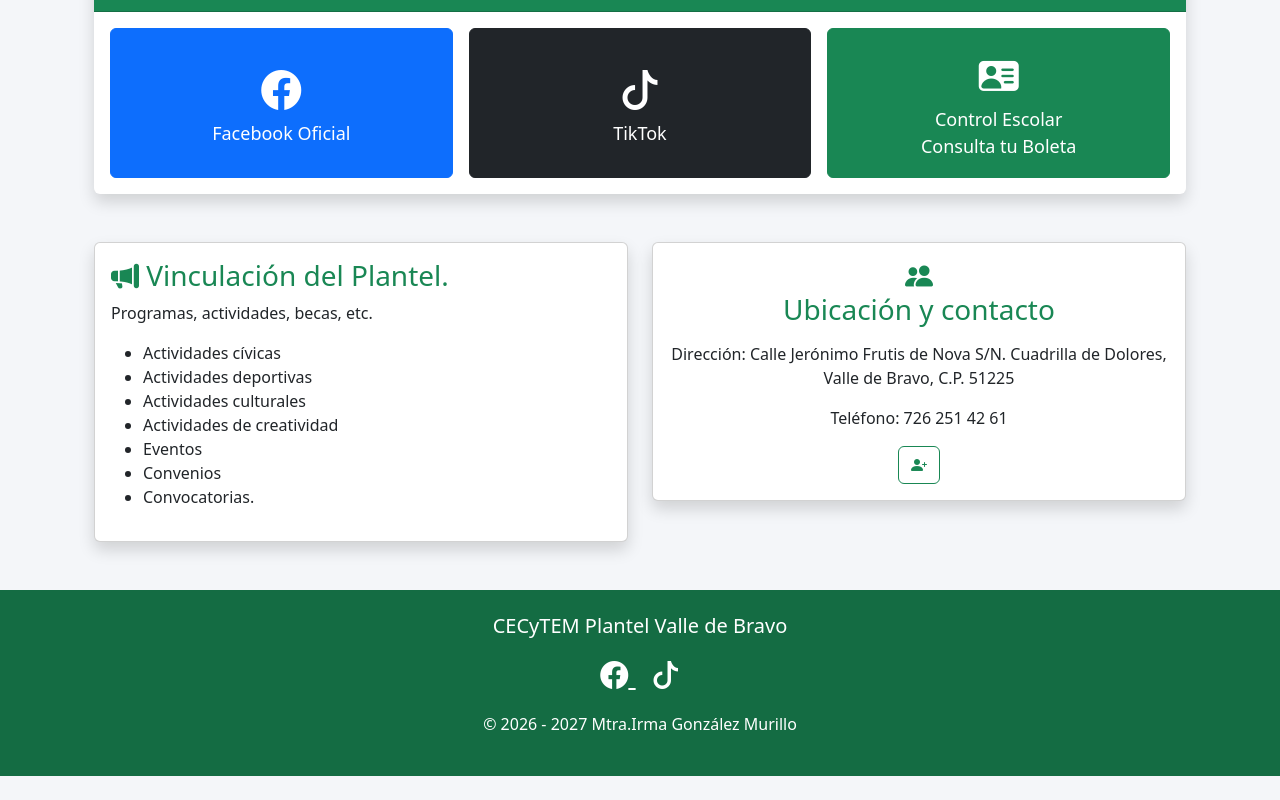
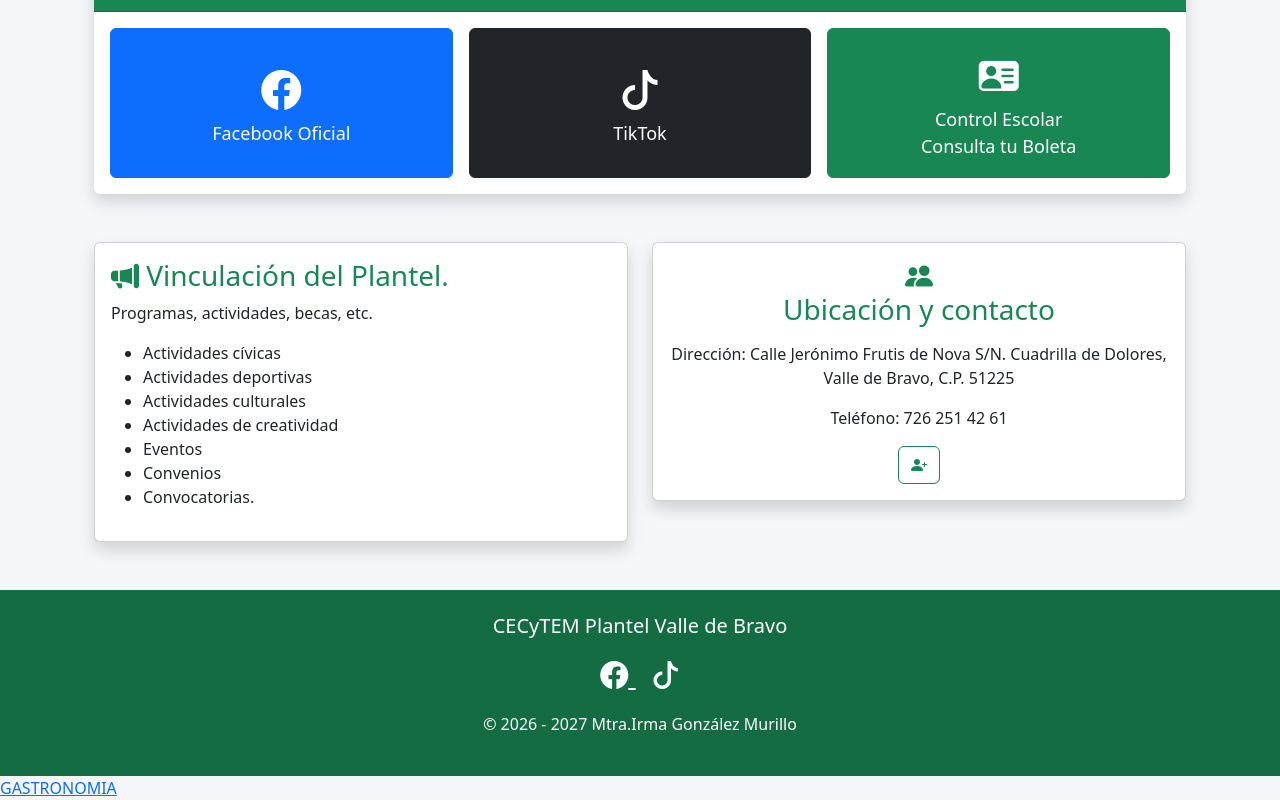
Before and after one commit to aHIme-floRes/WEBSITE-CEcyMagic-Perla, a plain HTML site: page INDEX.HTML in a window 1280 px wide. Shown: the part 1485-2285 px from the top of the page. Before the commit the page ends 2261 px from the top, so only its background shows below. Drawn offline with nearby package versions, Linux system fonts and the light colour scheme.

Commit message:
Add link to GASTRONOMIA.html in INDEX.HTML

```diff
--- a/INDEX.HTML
+++ b/INDEX.HTML
@@ -519,3 +519,4 @@ class="text-white fs-3 mx-2">
 <!-- Bootstrap JavaScript -->
 <script src="https://cdn.jsdelivr.net/npm/bootstrap@5.3.7/dist/js/bootstrap.bundle.min.js"></script>
 </body> </html>
+        <A HREF="GASTRONOMIA.html">GASTRONOMIA</A>
```
